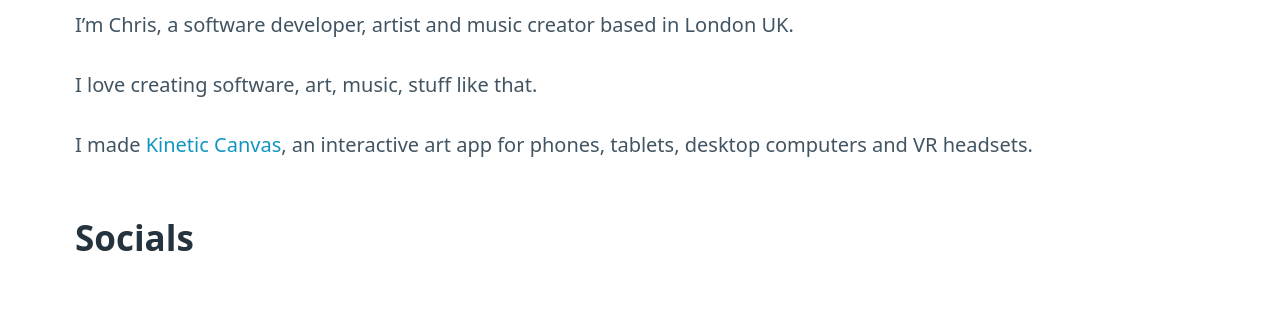
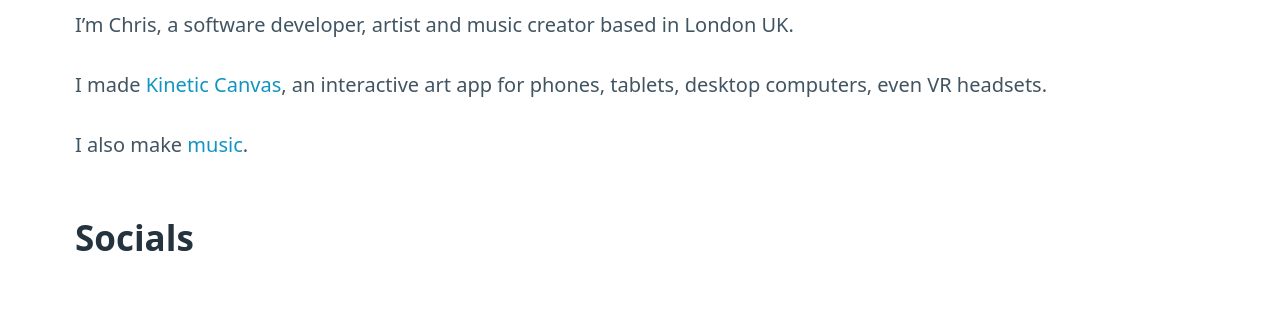
Before and after one commit to janglecat/www-sonicfactory-co-uk, a website: page about.html in a window 1280 px wide. Shown: the part 821-1136 px from the top of the page. Drawn offline with nearby package versions, Linux system fonts and the light colour scheme.

Commit message:
Updates to about page

```diff
--- a/about.html
+++ b/about.html
@@ -27,8 +27,8 @@
       <h1 id="about-title">About</h1>
       <img class="stretch-img" src="img/about/profile.jpg" alt="Kinetic Canvas header logo" />
       <p>I’m Chris, a software developer, artist and music creator based in London UK.</p>
-      <p>I love creating software, art, music, stuff like that.</p>
-      <p>I made <a href="index.html">Kinetic Canvas</a>, an interactive art app for phones, tablets, desktop computers and VR headsets.</p>
+      <p>I made <a href="index.html">Kinetic Canvas</a>, an interactive art app for phones, tablets, desktop computers, even VR headsets.</p>
+      <p>I also make <a href="music.html">music</a>.</p>
       <h2>Socials</h2>
       Instagram: <a href="https://www.instagram.com/sonicfactoryuk/" target="_blank">@sonicfactoryuk</a><br>
       BlueSky: <a href="https://bsky.app/profile/sonicfactory.bsky.social" target="_blank">@sonicfactory.bsky.social</a><br>
```
